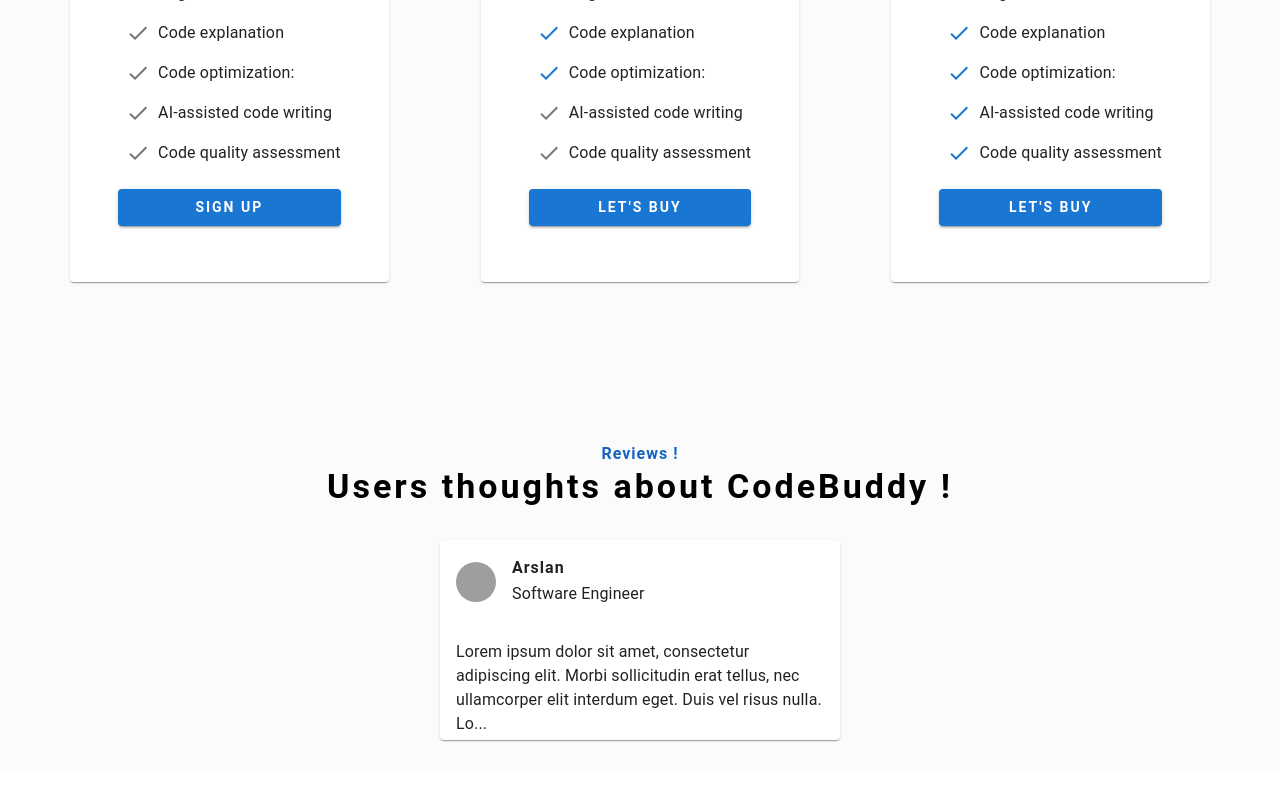
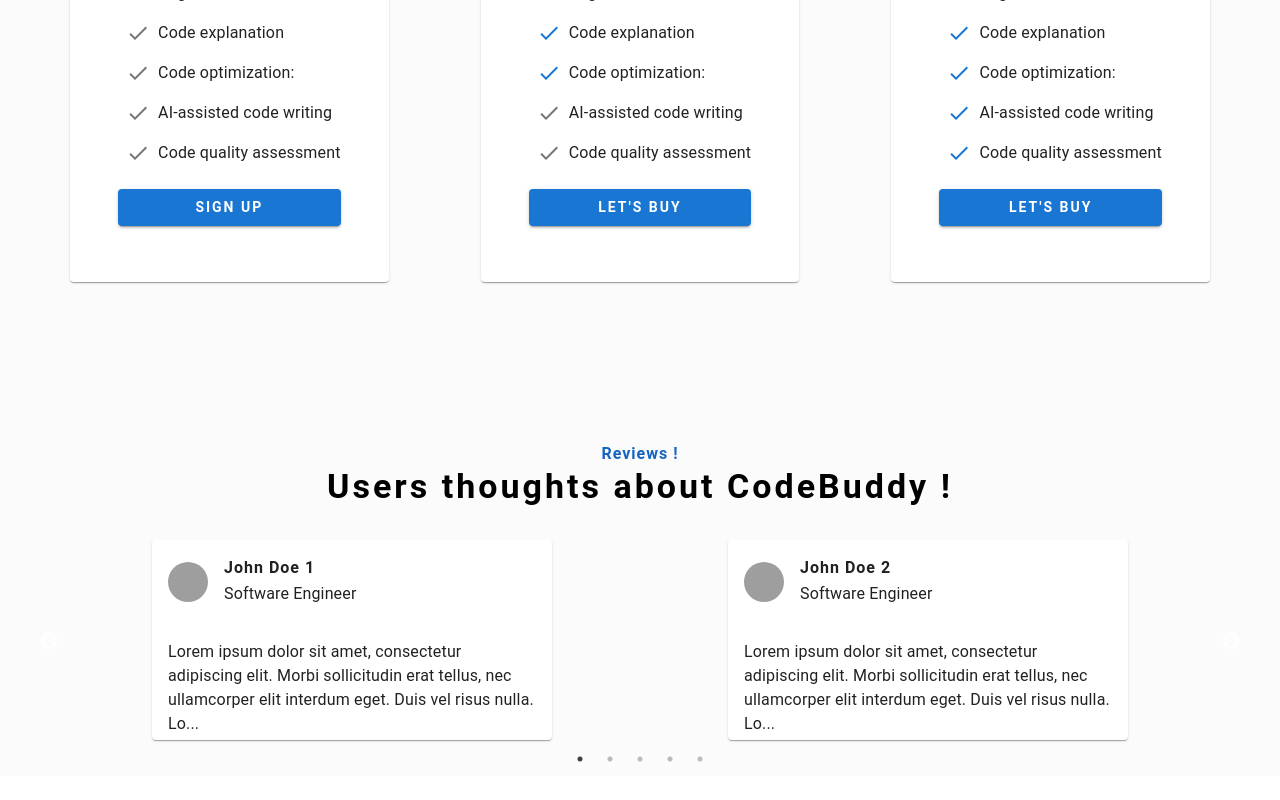
Before and after one commit to ArslanJajja1/my-code-buddy, a React (Vite) app in the folder client/: page / in a window 1280 px wide. Shown: the part 3086-3886 px from the top of the page. Built offline with nearby package versions, Linux system fonts and the light colour scheme; grey boxes are pictures that could not be loaded; a web font is replaced by a local one.

Commit message:
reviews data integration with review component

```diff
--- a/client/src/components/Cards/ReviewCard.tsx
+++ b/client/src/components/Cards/ReviewCard.tsx
@@ -15,26 +15,27 @@
   },
 }));
 type propTypes = {
-    avatarSrc:string,
+    avatar:string,
     name:string,
+    position:string,
     review:string
 }
 
-const ReviewCard = ({ avatarSrc, name, review }:propTypes) => {
+const ReviewCard = ({ avatar, name,position, review }:propTypes) => {
   const classes = useStyles();
 
   return (
     <Card className={classes.root}>
       <CardHeader
         avatar={
-          <Avatar aria-label="reviewer" src={avatarSrc} className={classes.avatar}>
+          <Avatar aria-label="reviewer" src={avatar} className={classes.avatar}>
             {name.charAt(0).toUpperCase()}
           </Avatar>
         }
         title={
             <Stack>
-                <Typography variant="body1" component='h4' sx={{fontWeight:'bold',letterSpacing:1}}>Arslan</Typography>
-                <Typography variant="subtitle1" component='h4'>Software Engineer</Typography>
+                <Typography variant="body1" component='h4' sx={{fontWeight:'bold',letterSpacing:1}}>{name}</Typography>
+                <Typography variant="subtitle1" component='h4'>{position}</Typography>
             </Stack>
         }
       />
--- a/client/src/components/Reviews/Review.tsx
+++ b/client/src/components/Reviews/Review.tsx
@@ -1,21 +1,38 @@
-import {Box,Container} from '@mui/material'
+import { Box, Container } from "@mui/material";
 import ReviewCard from "../Cards/ReviewCard";
-import Headings from '../Headings/Headings';
+import Headings from "../Headings/Headings";
+import "slick-carousel/slick/slick.css";
+import "slick-carousel/slick/slick-theme.css";
+import Slider from "react-slick";
+import { reviewData } from "../../data/data";
+const settings = {
+  dots: true,
+  infinite: true,
+  speed: 500,
+  slidesToShow: 2,
+  slidesToScroll: 2,
+};
 
-const App = () => {
+const Review = () => {
   return (
-    <Container sx={{my:8}}>
-    <Headings  heading1='Reviews' heading2='Users thoughts about CodeBuddy'/>
-    <Box sx={{py:4}}>
-    <ReviewCard
-      avatarSrc="https://i.pravatar.cc/300"
-      name="John Doe"
-      review="Lorem ipsum dolor sit amet, consectetur adipiscing elit. Morbi sollicitudin erat tellus, nec ullamcorper elit interdum eget. Duis vel risus nulla.  Lorem ipsum dolor sit amet, consectetur adipiscing elit. Morbi sollicitudin erat tellus, nec ullamcorper elit interdum eget. Duis vel risus nulla."
-    />
-    </Box>
-
+    <Container sx={{ my: 8 }}>
+      <Headings heading1="Reviews" heading2="Users thoughts about CodeBuddy" />
+      <Box sx={{ py: 4 }}>
+        <Slider {...settings}>
+          {reviewData.map((review, index) => (
+            <Box key={index}>
+            <ReviewCard
+              avatar={review.avatarSrc}
+              name={review.name}
+              position={review.position}
+              review={review.review}
+            />
+            </Box>
+          ))}
+        </Slider>
+      </Box>
     </Container>
   );
 };
 
-export default App;
+export default Review;
--- a/client/src/data/data.ts
+++ b/client/src/data/data.ts
@@ -135,3 +135,55 @@
     available: true,
   },
 ];
+
+// Reviews Data
+
+export const reviewData = [
+  {
+    avatarSrc:"https://i.pravatar.cc/300",
+      name:"John Doe 1",
+      position:"Software Engineer",
+      review:"Lorem ipsum dolor sit amet, consectetur adipiscing elit. Morbi sollicitudin erat tellus, nec ullamcorper elit interdum eget. Duis vel risus nulla.  Lorem ipsum dolor sit amet, consectetur adipiscing elit."
+  },
+  {
+    avatarSrc:"https://i.pravatar.cc/300",
+      name:"John Doe 2",
+      position:"Software Engineer",
+      review:"Lorem ipsum dolor sit amet, consectetur adipiscing elit. Morbi sollicitudin erat tellus, nec ullamcorper elit interdum eget. Duis vel risus nulla.  Lorem ipsum dolor sit amet, consectetur adipiscing elit."
+  },{
+    avatarSrc:"https://i.pravatar.cc/300",
+      name:"John Doe 3",
+      position:"Software Engineer",
+      review:"Lorem ipsum dolor sit amet, consectetur adipiscing elit. Morbi sollicitudin erat tellus, nec ullamcorper elit interdum eget. Duis vel risus nulla.  Lorem ipsum dolor sit amet, consectetur adipiscing elit."
+  },{
+    avatarSrc:"https://i.pravatar.cc/300",
+      name:"John Doe 4",
+      position:"Software Engineer",
+      review:"Lorem ipsum dolor sit amet, consectetur adipiscing elit. Morbi sollicitudin erat tellus, nec ullamcorper elit interdum eget. Duis vel risus nulla.  Lorem ipsum dolor sit amet, consectetur adipiscing elit."
+  },{
+    avatarSrc:"https://i.pravatar.cc/300",
+      name:"John Doe 5",
+      position:"Software Engineer",
+      review:"Lorem ipsum dolor sit amet, consectetur adipiscing elit. Morbi sollicitudin erat tellus, nec ullamcorper elit interdum eget. Duis vel risus nulla.  Lorem ipsum dolor sit amet, consectetur adipiscing elit."
+  },{
+    avatarSrc:"https://i.pravatar.cc/300",
+      name:"John Doe 6",
+      position:"Software Engineer",
+      review:"Lorem ipsum dolor sit amet, consectetur adipiscing elit. Morbi sollicitudin erat tellus, nec ullamcorper elit interdum eget. Duis vel risus nulla.  Lorem ipsum dolor sit amet, consectetur adipiscing elit."
+  },{
+    avatarSrc:"https://i.pravatar.cc/300",
+      name:"John Doe 7",
+      position:"Software Engineer",
+      review:"Lorem ipsum dolor sit amet, consectetur adipiscing elit. Morbi sollicitudin erat tellus, nec ullamcorper elit interdum eget. Duis vel risus nulla.  Lorem ipsum dolor sit amet, consectetur adipiscing elit."
+  },{
+    avatarSrc:"https://i.pravatar.cc/300",
+      name:"John Doe 8",
+      position:"Software Engineer",
+      review:"Lorem ipsum dolor sit amet, consectetur adipiscing elit. Morbi sollicitudin erat tellus, nec ullamcorper elit interdum eget. Duis vel risus nulla.  Lorem ipsum dolor sit amet, consectetur adipiscing elit."
+  },{
+    avatarSrc:"https://i.pravatar.cc/300",
+      name:"John Doe 9",
+      position:"Software Engineer",
+      review:"Lorem ipsum dolor sit amet, consectetur adipiscing elit. Morbi sollicitudin erat tellus, nec ullamcorper elit interdum eget. Duis vel risus nulla.  Lorem ipsum dolor sit amet, consectetur adipiscing elit."
+  },
+]
```
